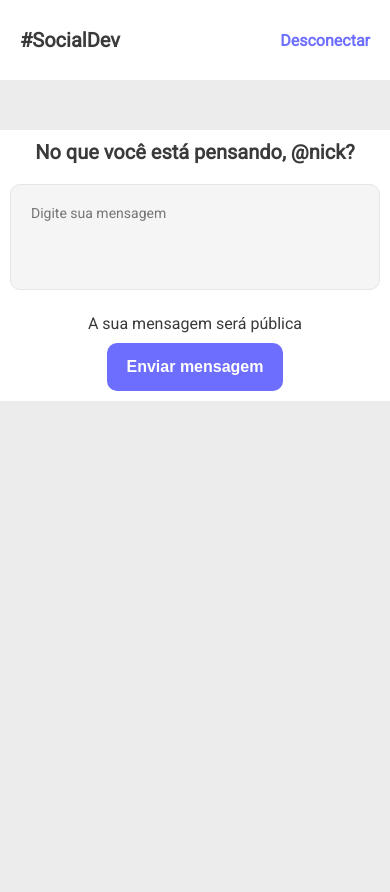
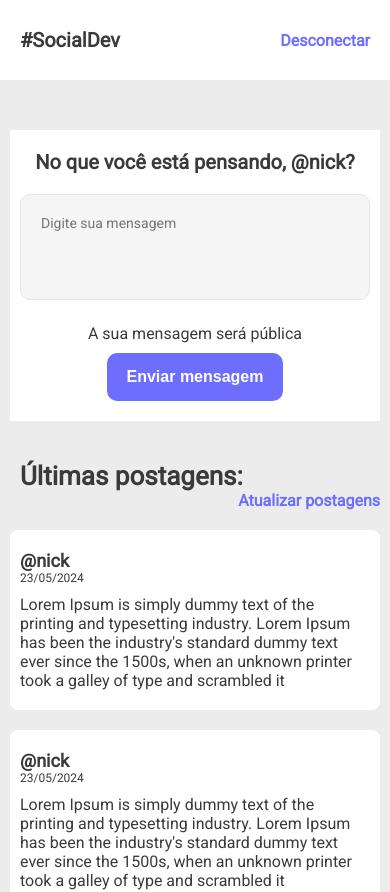
Before and after one commit to RodrigooNS/social-dev, a Next.js app: page / in a window 390 px wide. Shown: the top 892 px of the page. Before the commit the page ends 844 px from the top, so only its background shows below. Built offline with nearby package versions, Linux system fonts and the light colour scheme.

Commit message:
criado card de post + ajuste layout mobile

```diff
--- a/pages/index.jsx
+++ b/pages/index.jsx
@@ -2,19 +2,43 @@ import styled from "styled-components"
 import Navbar from "../src/components/layout/Navbar"
 import Container from "../src/components/layout/Container"
 import CreatePost from "../src/components/cards/CreatePost"
+import Post from "../src/components/cards/Post"
+import H3 from "../src/components/typography/H3"
 
 const Content = styled.div`
   margin 50px 0;
 `
 
+const LastPostText = styled(H3)`
+  margin-top: 40px;
+  padding: 0 10px;
+`
+
+const RefreshPosts = styled.span`
+  font-weight: bold;
+  color: ${props => props.theme.primary};
+  cursor: pointer;
+`
+
+const RefreshPostsContainer = styled.div`
+  display: flex;
+  justify-content: right;
+`
+
 function HomePage () {
-
   return (
     <>
       <Navbar />
       <Content>
         <Container>
           <CreatePost />
+          <LastPostText>Últimas postagens:</LastPostText>
+          <RefreshPostsContainer>
+            <RefreshPosts>Atualizar postagens</RefreshPosts>
+          </RefreshPostsContainer>
+        <Post />
+        <Post />
+        <Post />
         </Container>
       </Content>
     </>
--- a/src/components/cards/CreatePost.jsx
+++ b/src/components/cards/CreatePost.jsx
@@ -9,7 +9,7 @@ const PostContainer = styled.div`
   padding: 20px 40px;
 
   @media (max-width: 500px) {
-    padding: 10px;
+    padding: 20px 10px;
   }
 `
 const Text = styled.p`
--- /dev/null
+++ b/src/components/cards/Post.jsx
@@ -0,0 +1,37 @@
+import styled from "styled-components"
+
+const PostContainer = styled.div`
+  background-color: ${props => props.theme.white};
+  padding: 20px 40px;
+  margin: 20px 0;
+  border-radius: 8px;
+
+  @media (max-width: 500px) {
+    padding: 20px 10px;
+  }
+`
+
+const StyledUsername = styled.p`
+  font-weight: bold;
+  font-size: 18px;
+`
+
+const StyledDate = styled.p`
+  font-size: 12px
+`
+
+const TextContainer = styled.p`
+  margin-top: 10px;
+`
+
+function Post () {
+  return (
+    <PostContainer>
+      <StyledUsername>@nick</StyledUsername>
+      <StyledDate>23/05/2024</StyledDate>
+      <TextContainer>Lorem Ipsum is simply dummy text of the printing and typesetting industry. Lorem Ipsum has been the industry's standard dummy text ever since the 1500s, when an unknown printer took a galley of type and scrambled it </TextContainer>
+    </PostContainer>
+  )
+}
+
+export default Post
--- a/src/components/layout/Container.jsx
+++ b/src/components/layout/Container.jsx
@@ -3,6 +3,8 @@ import styled from "styled-components";
 const StyledContainer = styled.div`
   display: flex;
   justify-content: center;
+  padding: 0 10px;
+
 `
 
 const StyledChildren = styled.div`
--- /dev/null
+++ b/src/components/typography/H3.jsx
@@ -0,0 +1,8 @@
+import styled from "styled-components";
+
+const H3 = styled.h3`
+  font-weight: bold;
+  font-size: 26px;
+`
+
+export default H3
```
